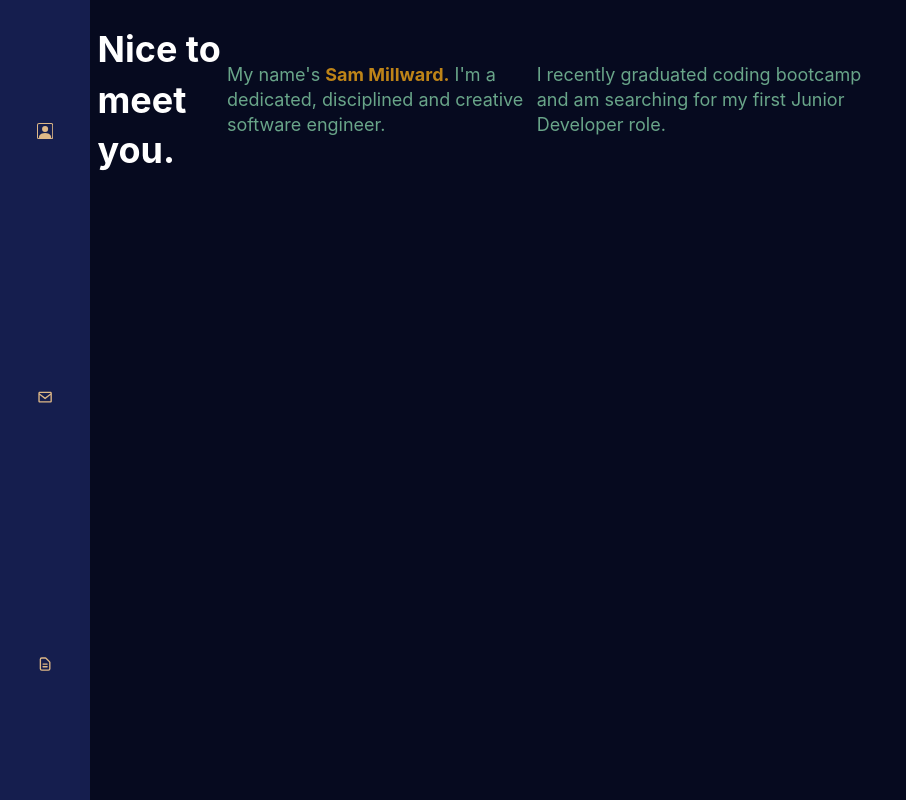
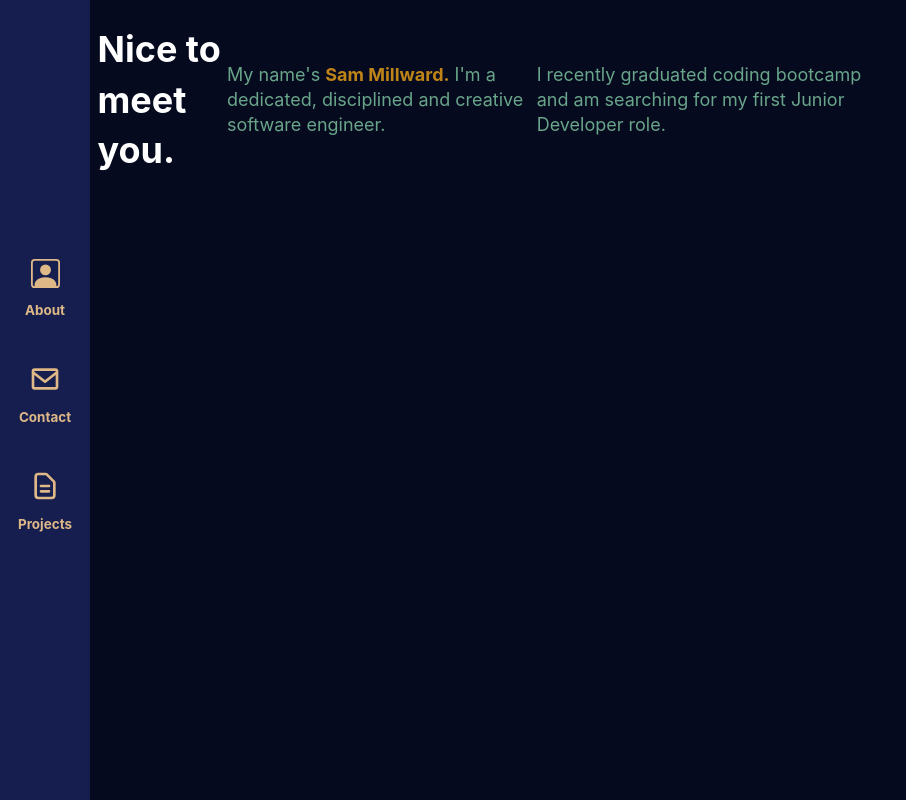
Before and after one commit to samueljmillward/portfolio, a Gatsby site: page / in a window 1280 px wide. Shown: the whole page, without its empty margins (0-906 px from the left). Built offline with nearby package versions, Linux system fonts and the light colour scheme; Gatsby itself is replaced by a stand-in of ours.

Commit message:
Improve Navbar styles

```diff
--- a/src/components/Navbar.js
+++ b/src/components/Navbar.js
@@ -13,13 +13,16 @@ const Navbar = () => {
             <Nav>
                 <Menu>
                     <MenuLink href="/" component={RouterLink} label="About">
-                        <BsPersonSquare />
+                        <BsPersonSquare size={29} />
+                        <h5>About</h5>
                     </MenuLink>
                     <MenuLink href="/" component={RouterLink} label="Contact">
-                        <BiEnvelope />
+                        <BiEnvelope size={32} />
+                        <h5>Contact</h5>
                     </MenuLink>
                     <MenuLink href="/" component={RouterLink} label="CV">
-                        <HiOutlineDocumentText />
+                        <HiOutlineDocumentText size={32} />
+                        <h5>Projects</h5>
                     </MenuLink>
                 </Menu>
             </Nav>
@@ -42,7 +45,7 @@ const Menu = styled.div`
     flex-direction: column;
     height: 100%;
     max-width: 24rem;
-    justify-content: space-around;
+    justify-content: center;
     align-items: center;
     position: relative;
 `;
@@ -59,4 +62,7 @@ const MenuLink = styled.a`
     &:hover {
         color: #c46404;
     }
+    h5 {
+        margin: 0.4rem;
+    }
 `;
```
